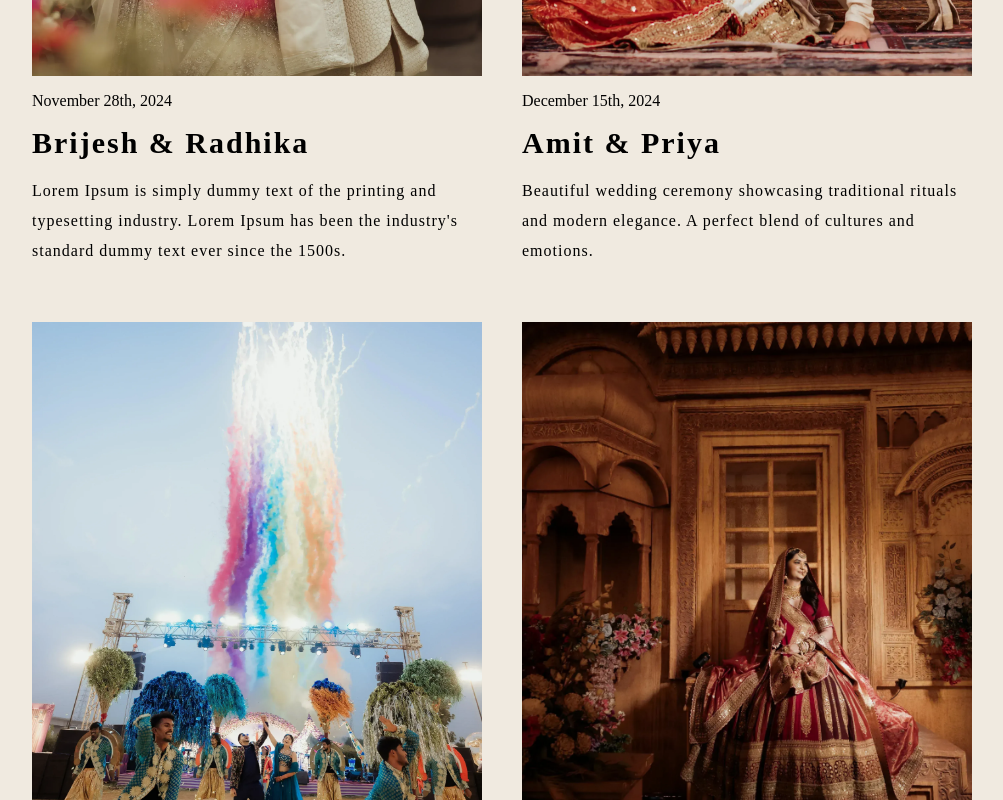
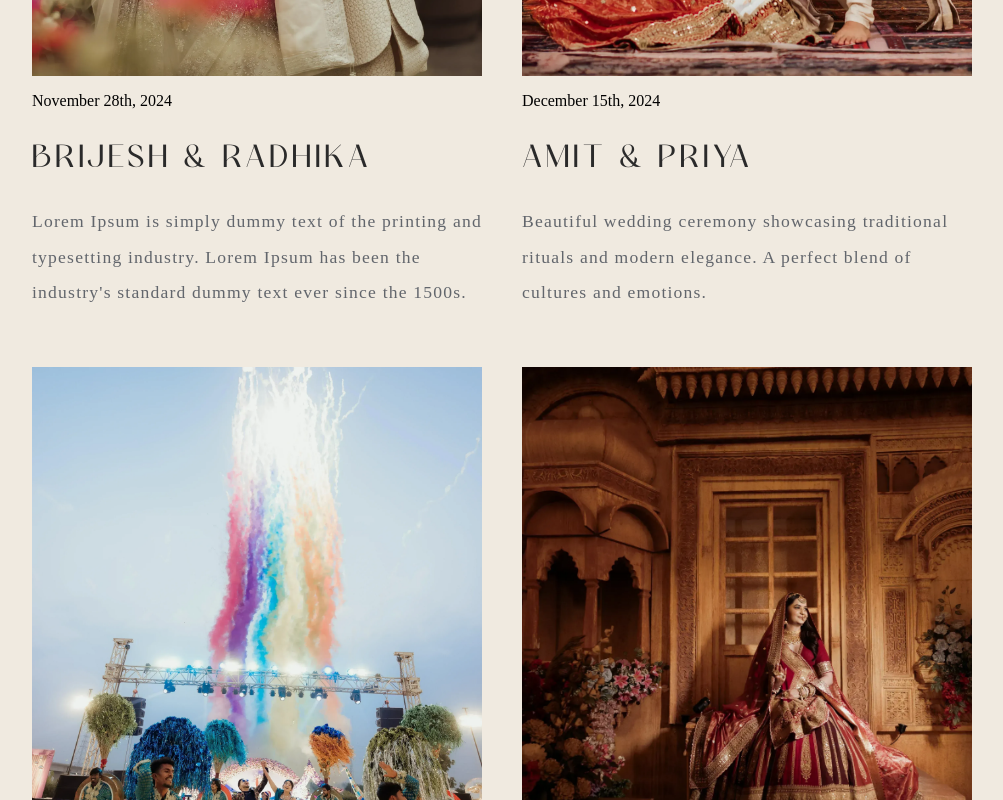
Before and after one commit to brijeshmunjapra/s-l-web, a React (Vite) app: page /blog in a window 1280 px wide. Shown: the part 880-1680 px from the top of the page, without its empty margins (138-1141 px from the left). Built offline with nearby package versions, Linux system fonts and the light colour scheme.

Commit message:
Update_Text

```diff
--- a/src/component/sections/Blog_card/Blog_card.scss
+++ b/src/component/sections/Blog_card/Blog_card.scss
@@ -27,13 +27,23 @@
 
     .card-data {
         h4 {
-            font-size: 30px;
-            margin: 0px;
-            letter-spacing: 2px;
+            font-weight: 400;
+            color: #2a2a2a;
+            margin: 0;
+            padding: 0;
+            line-height: 1.9;
+            text-transform: uppercase;
+            font-family: "Rosehot", serif;
+            letter-spacing: 0.05em;
+            font-size: 2rem;
         }
-.card-description{
-    line-height: 30px;
-    letter-spacing: 1px;
-}
+        .card-description {
+            font-family: "Times New Roman", "Times", serif !important;
+            color: rgba(69, 74, 84, 0.831372549);
+            font-weight: 300 !important;
+            letter-spacing: 1.2px;
+            line-height: 2;
+            font-size: 1.1rem;
+        }
     }
 }
--- a/src/component/sections/GalleryComponent/Our_Gallery/Our_Gallery.jsx
+++ b/src/component/sections/GalleryComponent/Our_Gallery/Our_Gallery.jsx
@@ -104,9 +104,9 @@ const Our_Gallery = () => {
           </div>
         </div>
 
-        <div className="text">
+        {/* <div className="text">
           <p>Lorem Ipsum is simply dummy text of the printing and typesetting industry. Lorem Ipsum has been the industry's standard dummy text ever since the 1500s.</p>
-        </div>
+        </div> */}
 
       </div>
     </>
```
